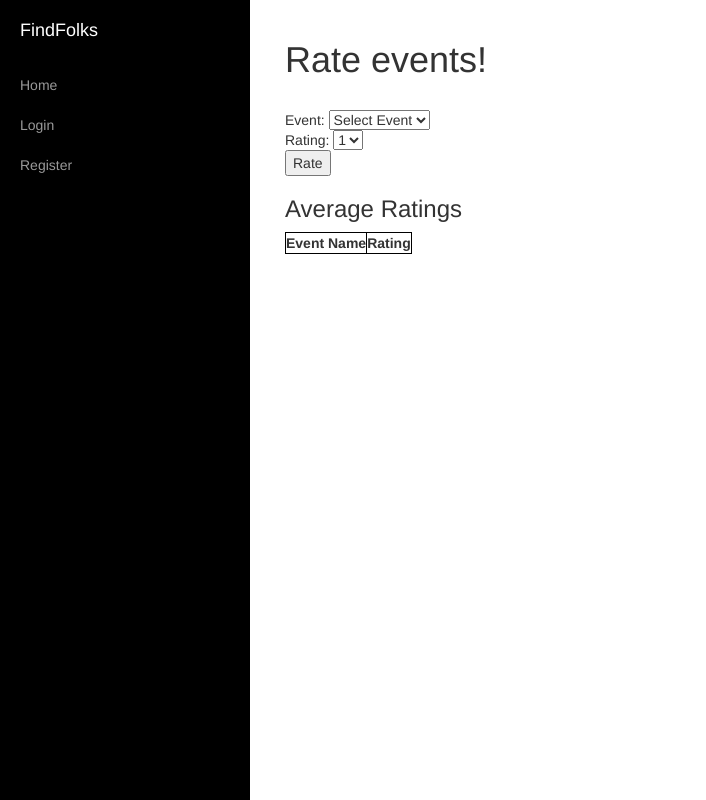
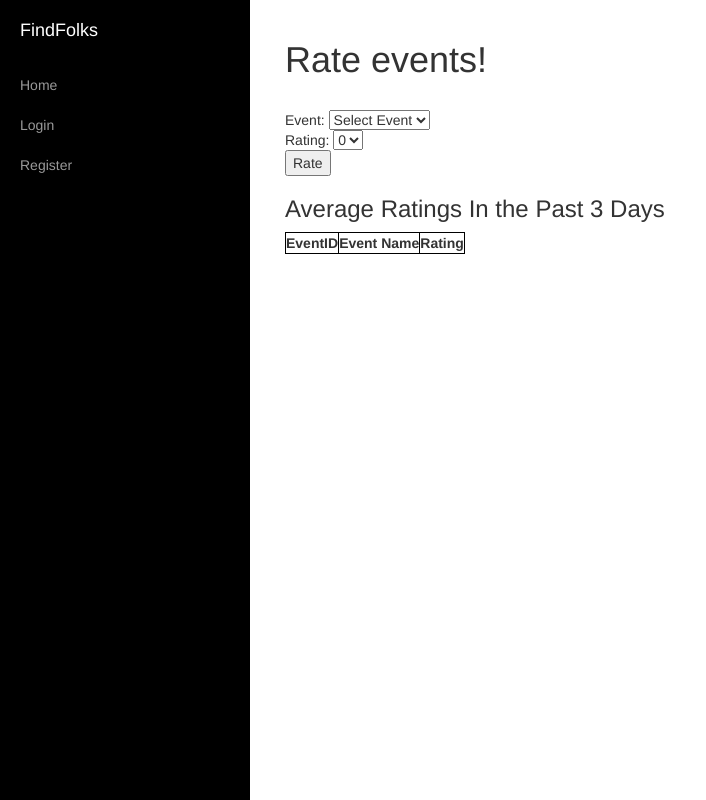
Before and after one commit to BrandonTang/find-folks, a Flask app: page /rate_events in a window 1280 px wide. Shown: the whole page, without its empty margins (0-706 px from the left). Run offline with Flask 2, Linux system fonts and the light colour scheme; data that the repository does not hold is empty; some libraries are stand-ins or nearby versions.

Commit message:
Added form validation on selecting events for rating. Changed query in /rate_events to show average ratings for events hosted by groups that the user belongs to that ended in the past 3 days. Modified corresponding html

```diff
--- a/main.py
+++ b/main.py
@@ -20,7 +20,7 @@ conn = pymysql.connect(
 
 
 # Configure MySQL for Windows
-# conn = pymysql.connect(
+#conn = pymysql.connect(
 #     host='localhost',
 #     user='root',
 #     password='',
@@ -403,7 +403,7 @@ def groups():
     if request.method == "POST":
         group_id = request.form.get('select_group')
         cursor = conn.cursor()
-        query = 'INSERT INTO belongs_to (group_id, username) VALUES (%s, %s)'
+        query = 'INSERT INTO belongs_to (group_id, username, authorized) VALUES (%s, %s, 0)'
         cursor.execute(query, (group_id, username))
         conn.commit()
         cursor.close()
@@ -491,8 +491,12 @@ def rate_events():
     conn.commit()
     cursor.close()
     cursor = conn.cursor()
-    query = 'SELECT title, avg(rating) rating FROM sign_up JOIN an_event USING (event_id) WHERE rating != 0 GROUP BY title'
-    cursor.execute(query)
+    range_end_date = datetime.date.today()
+    range_start_date = range_end_date + datetime.timedelta(days=-3)
+    range_end_date = str(range_end_date) + " 00:00:00"
+    range_start_date = str(range_start_date) + " 00:00:00"
+    query = 'SELECT event_id, title, avg(rating) as average_rating FROM sign_up JOIN an_event USING (event_id) JOIN organize USING (event_id) JOIN a_group USING (group_id) JOIN belongs_to USING (username) WHERE rating != NULL AND username = %s AND end_time BETWEEN %s AND %s GROUP BY event_id, title'
+    cursor.execute(query, (username, range_start_date, range_end_date))
     ratings = cursor.fetchall()
     conn.commit()
     cursor.close()
--- a/templates/rate_events.html
+++ b/templates/rate_events.html
@@ -1,4 +1,17 @@
 <!DOCTYPE html>
+<script type="text/javascript">
+    function checkEventSelected() {
+        if (document.getElementById("select_event").length == 1) {
+            alert("You'll need to sign up for an event before rating!");
+            return false;
+        }
+        if (document.getElementById("select_event").selectedIndex == 0) {
+            alert("Please select an event to rate.");
+            return false;
+        }
+        return true;
+    }
+</script>
 <html>
 
 <head>
@@ -19,8 +32,8 @@
                 <div class="col-lg-12">
                     {% include '_flash.html' %}
                     <h1>Rate events!</h1> </br>
-                    <form name="rate_events" method="POST">
-                        Event: <select name="select_event">
+                    <form name="rate_events" method="POST" onsubmit="return checkEventSelected()">
+                        Event: <select id ="select_event" name="select_event">
                         <option value="">Select Event</option>
                         {% for event in events %}
                             <option value="{{ event.event_id }}">
@@ -30,6 +43,7 @@
                         {% endfor %}
                     </select> </br>
                         Rating: <select name="select_rating">
+                        <option value="0">0</option>
                         <option value="1">1</option>
                         <option value="2">2</option>
                         <option value="3">3</option>
@@ -45,14 +59,16 @@
                         }
                     </style>
 
-                    <h3>Average Ratings</h3>
+                    <h3>Average Ratings In the Past 3 Days</h3>
 
                     <table>
+                        <th>EventID</th>
                         <th>Event Name</th>
                         <th>Rating</th>
 
                         {% for line in ratings %}
                             <tr>
+                                <td>{{ line.eventid }}</td>
                                 <td>{{ line.title }}</td>
                                 <td>{{ line.rating }}</td>
                             </tr>
```
